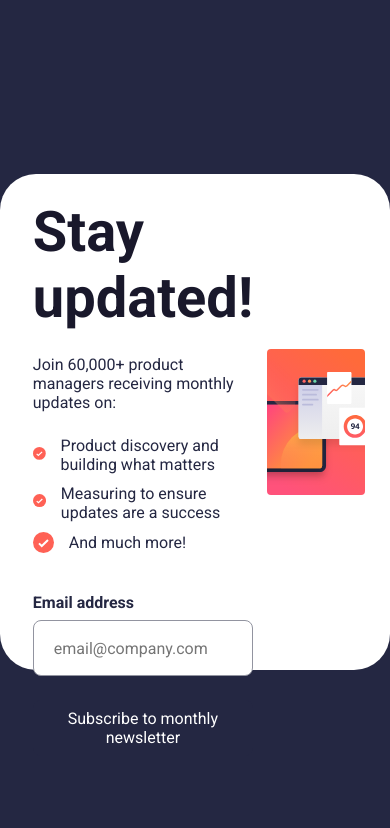
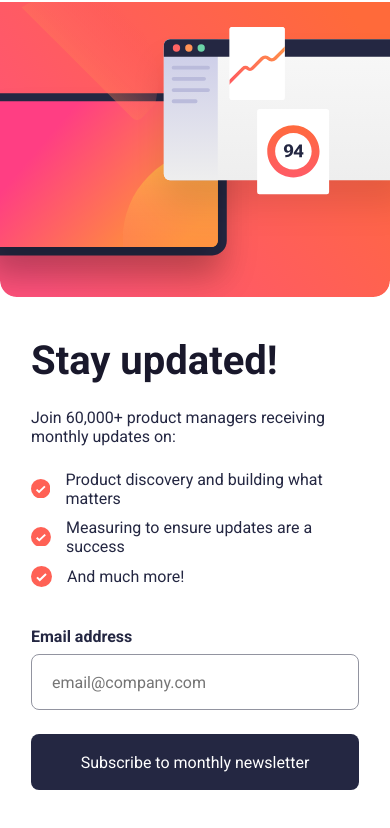
Before and after one commit to YashinN/FM-newsletter-sign-up, a React (Create React App) app: page / in a window 390 px wide. Shown: the top 828 px of the page. Built offline with nearby package versions, Linux system fonts and the light colour scheme.

Commit message:
Newsletter component has been made reponsive @breakpoints 800,740 and 500

```diff
--- a/src/components/Newsletter.js
+++ b/src/components/Newsletter.js
@@ -66,11 +66,17 @@ const Newsletter = ({
         </div>
 
         <div className={`${styles.image_container}`}>
-          <img
-            className={`${styles.hero_image}`}
-            src="/images/illustration-sign-up-desktop.svg"
-            alt=""
-          />
+          <picture>
+            <source
+              media="(max-width: 740px)"
+              srcset="/images/illustration-sign-up-mobile.svg"
+            />
+            <img
+              className={`${styles.hero_image}`}
+              src="/images/illustration-sign-up-desktop.svg"
+              alt=""
+            />
+          </picture>
         </div>
       </div>
     </main>
--- a/src/components/Newsletter.module.css
+++ b/src/components/Newsletter.module.css
@@ -26,7 +26,7 @@
 
 .content_container {
   max-width: 376px;
-  height: 446px;
+  min-height: 446px;
   align-self: center;
 }
 
@@ -148,3 +148,50 @@
   );
   box-shadow: 0px 12px 30px 5px rgba(240, 145, 72, 0.458);
 }
+
+@media (max-width: 800px) {
+  .newsletter_wrapper {
+    padding-left: 0;
+  }
+}
+
+@media (max-width: 740px) {
+  .newsletter {
+    min-height: 100vh;
+    width: 100vw;
+    border-radius: 0;
+  }
+
+  .newsletter_wrapper {
+    flex-direction: column;
+    width: 100%;
+  }
+
+  .content_container {
+    order: 2;
+  }
+
+  .image_container {
+    display: flex;
+    justify-content: center;
+  }
+}
+
+@media (max-width: 500px) {
+  .newsletter {
+    padding: 0px;
+    align-items: flex-start;
+  }
+
+  .image_container picture {
+    width: 100%;
+  }
+
+  .content_container {
+    padding: 24px;
+  }
+
+  .title {
+    font-size: 40px;
+  }
+}
--- a/src/index.css
+++ b/src/index.css
@@ -8,7 +8,7 @@ body {
   display: flex;
   justify-content: center;
   align-items: center;
-  width: 100vw;
-  height: 100vh;
+  min-width: 100vw;
+  min-height: 100vh;
   background-color: #242742;
 }
```
